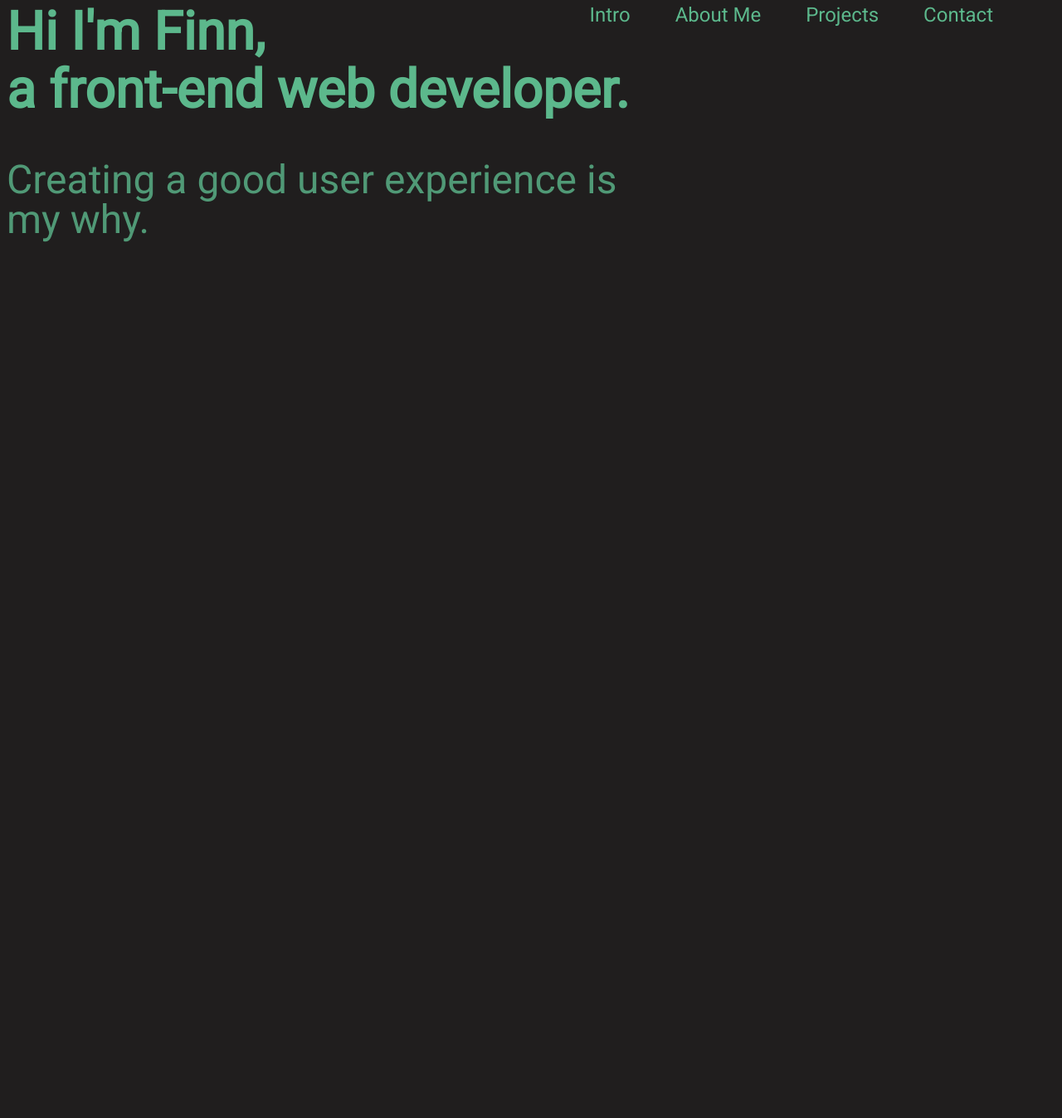
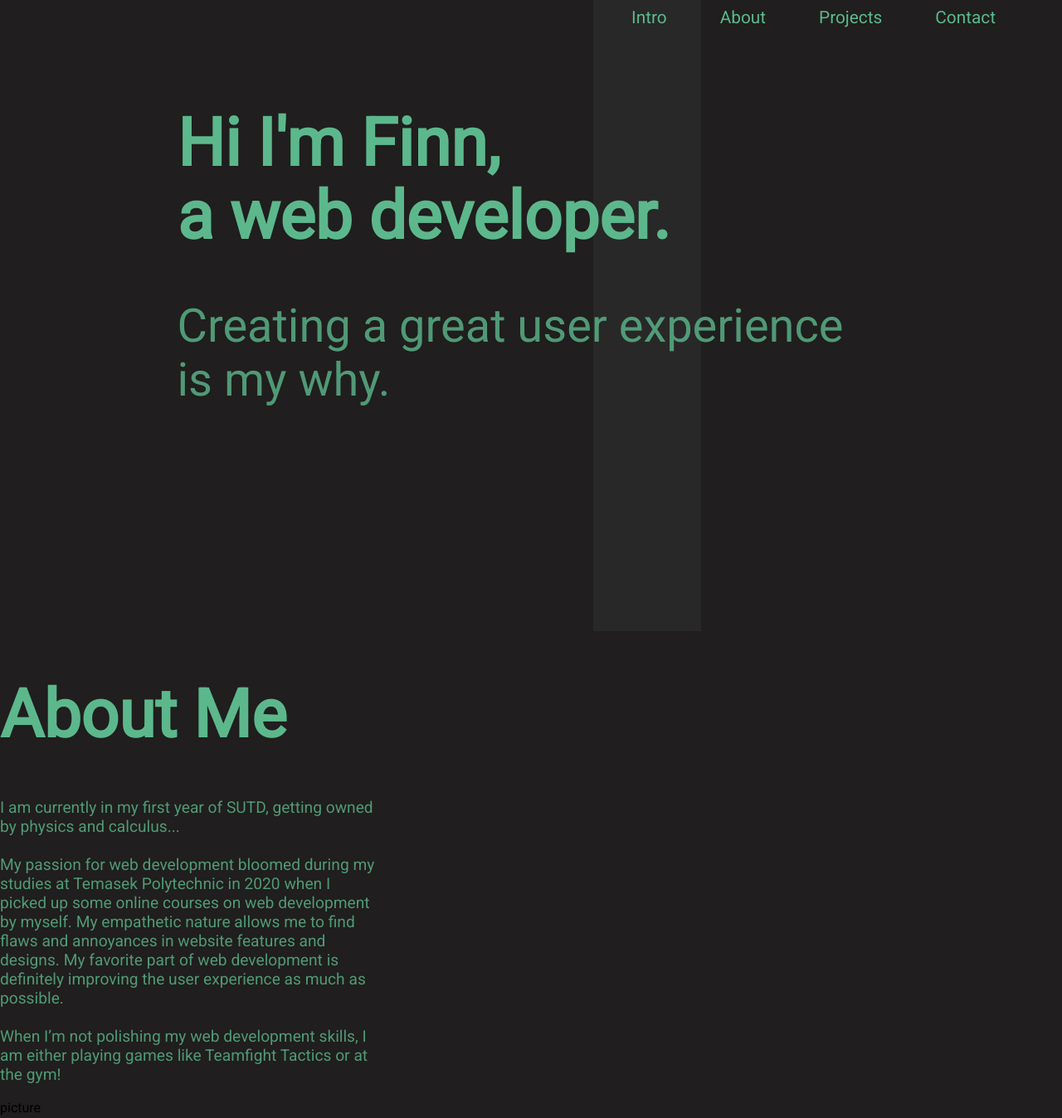
Before and after one commit to how2fps/how2fps.github.io, a plain HTML site: page index.html in a window 1280 px wide. Shown: the part 39-1387 px from the top of the page at 83% size. Before the commit the page ends 800 px from the top, so only its background shows below. Drawn offline with Linux system fonts and the light colour scheme.

Commit message:
added more design, need to fix rectangle box

```diff
--- a/index.html
+++ b/index.html
@@ -5,7 +5,7 @@
        <meta charset="UTF-8">
        <meta name="viewport" content="width=device-width, initial-scale=1.0">
        <meta http-equiv="X-UA-Compatible" content="ie=edge">
-       <title>HTML 5 Boilerplate</title>
+       <title>Finn's Portfolio</title>
        <link rel="stylesheet" href="./style.css">
        <link rel="preconnect" href="https://fonts.googleapis.com">
        <link rel="preconnect" href="https://fonts.gstatic.com" crossorigin>
@@ -13,20 +13,77 @@
 
 </head>
 
-<body style="font-family: 'Roboto', sans-serif; background: #201e1e;">
-       <div class="main">
-              <nav class="nav">
-                     <a class="nav-item">Intro</a>
-                     <a class="nav-item">About Me</a>
-                     <a class="nav-item">Projects</a>
-                     <a class="nav-item">Contact</a>
-              </nav>
-              <div>
-                     <h1 class="intro-header">Hi I'm Finn, <br>a front-end web developer.</h1>
-                     <p class="intro-message">Creating a good user experience is <br> my why.</p>
+<body class="main">
+
+       <nav class="nav">
+              <a class="nav-item" href="#intro-section">Intro</a>
+              <a class="nav-item" href="#about-me-section">About</a>
+              <a class="nav-item" href="#projects-section">Projects</a>
+              <a class="nav-item">Contact</a>
+       </nav>
+
+       <div class="moving-rectangle"></div>
+
+       <div class="intro-section" id="intro-section">
+              <div class="intro-container">
+                     <div>
+                            <h1 class="intro-header">Hi I'm Finn, <br>a web developer.</h1>
+                            <p class="intro-message">Creating a great user experience <br> is my why.</p>
+                     </div>
               </div>
-              <div class="moving-rectangle"></div>
        </div>
+
+       <div class="about-me-section" id="about-me-section">
+              <div class="about-me-container">
+                     <div>
+                            <h1 class="about-me-header">About Me</h1>
+                            <p class="about-me-message">I am currently in my first year of SUTD, getting owned by
+                                   physics and calculus...
+                                   <br><br>
+                                   My passion for web development bloomed during my studies at Temasek Polytechnic in
+                                   2020 when I picked up some online courses on web development by myself. My empathetic
+                                   nature allows me to find flaws and annoyances in website features and designs. My
+                                   favorite part of web development is definitely improving the user experience as much
+                                   as possible.
+                                   <br><br>
+                                   When I’m not polishing my web development skills, I am either playing games like
+                                   Teamfight Tactics or at the gym!
+                            </p>
+                     </div>
+                     <div>
+                            picture
+                     </div>
+              </div>
+       </div>
+
+       <div class="intro-section" id="projects-section">
+              <div class="intro-container">
+                     <div>
+                            <h1 class="about-me-header">Hi I'm Finn, <br>a web developer.</h1>
+                            <p class="about-me-message">
+                                   I am currently in my first year of SUTD, getting owned by physics
+                                   and calculus...
+                                   My passion for web development bloomed during my studies at Temasek Polytechnic in
+                                   2020 when I picked up some online courses on web development by myself. My empathetic
+                                   nature allows me to find flaws and annoyances in website features and designs. My
+                                   favorite part of web development is definitely improving the user experience as much
+                                   as possible.
+                                   When I’m not polishing my web development skills, I am either playing games like
+                                   Teamfight Tactics or at the gym!</p>
+                     </div>
+              </div>
+       </div>
+       <div class="intro-section">
+
+              <div class="intro-container">
+                     <div>
+                            <h1 class="intro-header">Hi I'm Finn, <br>a web developer.</h1>
+                            <p class="intro-message">Creating a great user experience <br> is my why.</p>
+                     </div>
+              </div>
+       </div>
+
+
        <script src="index.js"></script>
 </body>
 
--- a/index.js
+++ b/index.js
@@ -0,0 +1,13 @@
+document.addEventListener("DOMContentLoaded", function () {
+       console.log("hi");
+       var fixedBox = document.querySelector(".moving-rectangle");
+
+       window.addEventListener("scroll", function () {
+              // Get the scroll position
+              var scrollPosition = window.scrollY || document.documentElement.scrollTop;
+
+              // Show/hide the fixed box based on the scroll position
+              // Move the fixed box horizontally based on the scroll position
+              fixedBox.style.right = 435 - scrollPosition / 8 + "px";
+       });
+});
--- a/style.css
+++ b/style.css
@@ -1,30 +1,88 @@
+html {
+       scroll-behavior: smooth;
+}
+
+.moving-rectangle {
+       position: fixed;
+       height: 100px;
+       width: 130px;
+       background: #282828;
+       height: 100vh;
+       right: 435px;
+       z-index: -1;
+}
+
 .main {
+       font-family: "Roboto", sans-serif;
        background: #201e1e;
+       margin: 0;
+       padding: 0;
+       scroll-behavior: smooth;
 }
 
 .nav {
-       float: right;
-       margin-right: 50px;
+       display: flex;
+       justify-content: space-around;
+       position: fixed;
+       right: 0;
+       margin-right: 48px;
+       margin-top: 48px;
 }
 
 .nav-item {
        text-decoration: none;
        cursor: pointer;
        color: rgba(92, 184, 140, 1);
-       margin-left: 25px;
-       margin-right: 25px;
-       font-size: 24px;
+       margin-left: 32px;
+       margin-right: 32px;
+       font-size: 1.3rem;
+       flex: 1;
+}
+
+.intro-section {
+       display: flex;
+       min-height: 100vh;
+}
+
+.intro-container {
+       display: flex;
+       flex-direction: column;
+       align-items: center;
+       justify-content: center;
+       margin-right: 50px;
+       margin-bottom: 100px;
+       width: 100%;
 }
 
 .intro-header {
-       font-size: 64px;
+       font-size: 5rem;
        color: rgba(92, 184, 140, 1);
        line-height: 1.1;
        font-weight: bold;
 }
+
 .intro-message {
-       font-size: 48px;
+       font-size: 3.5rem;
        color: rgba(92, 184, 140, 0.8);
-       line-height: 1;
+       line-height: 1.15;
        font-weight: normal;
 }
+
+.about-me-section {
+       display: flex;
+       min-height: 100vh;
+}
+
+.about-me-container {
+}
+
+.about-me-header {
+       font-size: 5rem;
+       color: rgba(92, 184, 140, 1);
+}
+
+.about-me-message {
+       max-width: 42ch;
+       font-size: 1.2rem;
+       color: rgba(92, 184, 140, 0.8);
+}
```
